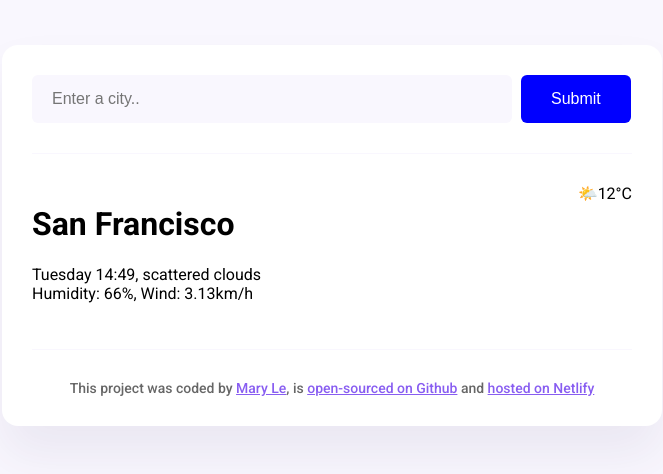
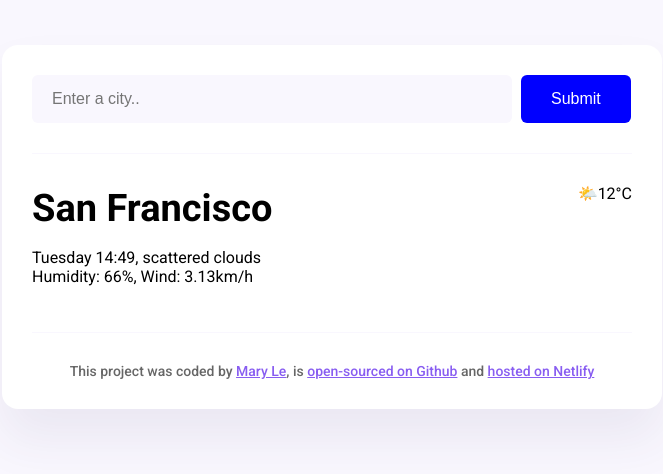
Before and after one commit to vtgal/Week7-Weather-App, a plain HTML site: page index.html in a window 1280 px wide. Shown: the whole page, without its empty margins (308-971 px from the left). Drawn offline with Linux system fonts and the light colour scheme.

Commit message:
added css to weathre app city.

```diff
--- a/src/style.css
+++ b/src/style.css
@@ -41,9 +41,17 @@ main {
     padding: 30px 0;
 }
 
+
+
+
 .weather-app-data {
     display: flex;
     justify-content: space-between;
+}
+.weather-app-city {
+   margin: 0;
+   font-size: 38px;
+   line-height: 48px;
 }
 footer {
     border-top: 1px solid #f9f7fe;
```
